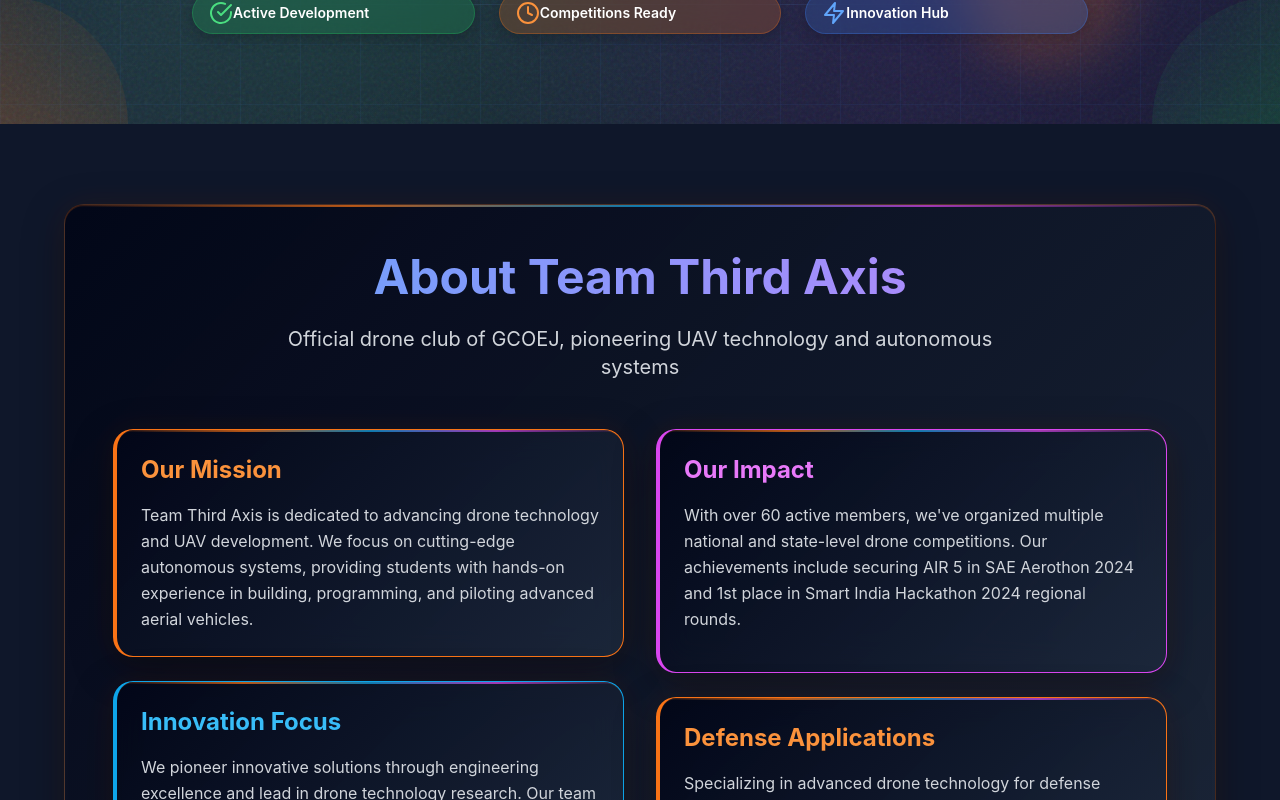
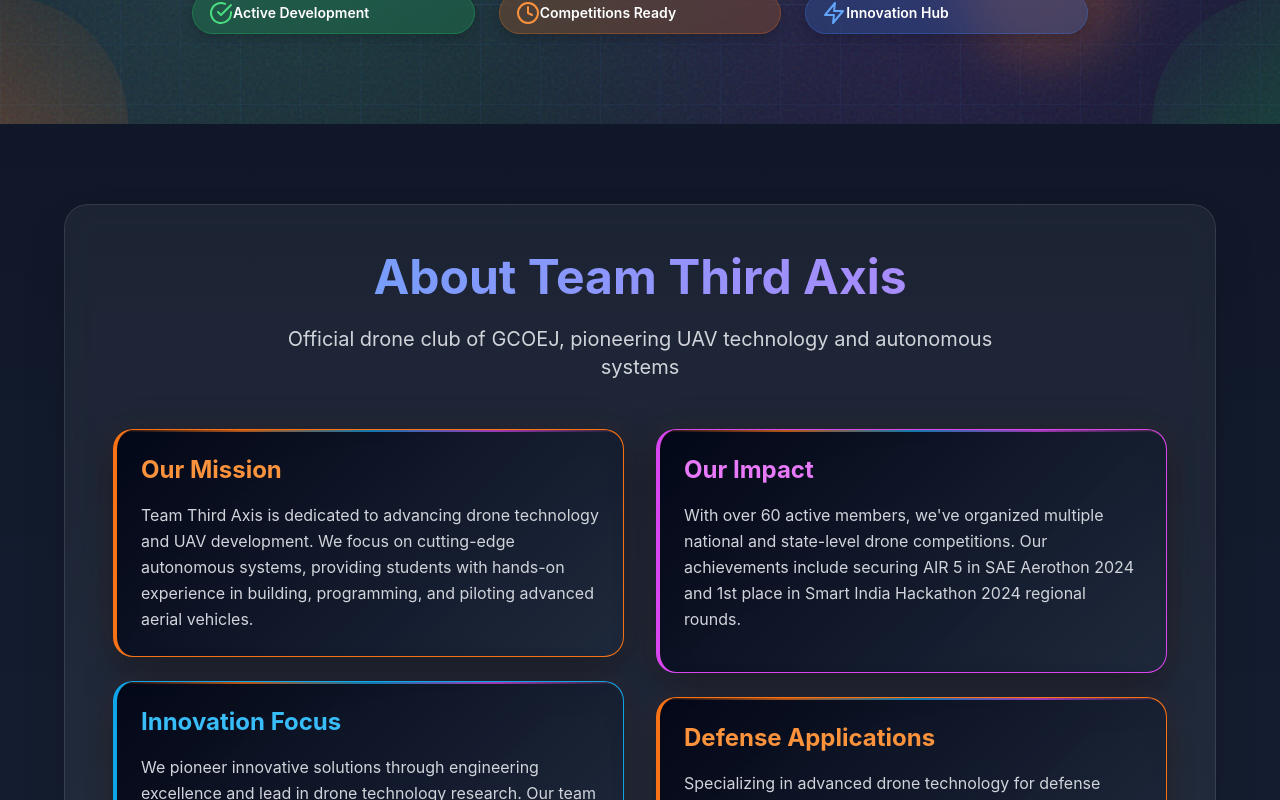
Before and after one commit to Shubham07badgujar/Drone-Club-Website, a React (Vite) app in the folder frontend/: page / in a window 1280 px wide. Shown: the part 820-1620 px from the top of the page. Built offline with nearby package versions, Linux system fonts and the light colour scheme.

Commit message:
feat: Enhance About section with gradient background and improved card styling

```diff
--- a/frontend/src/pages/Home.jsx
+++ b/frontend/src/pages/Home.jsx
@@ -160,14 +160,17 @@
         </section>
 
         {/* About Section */}
-        <section className="py-20 px-4 md:px-8 lg:px-16">
-          <div className="max-w-7xl mx-auto">
+        <section className="py-20 px-4 md:px-8 lg:px-16 relative">
+          {/* Section Background */}
+          <div className="absolute inset-0 bg-gradient-to-b from-gray-900/50 to-slate-800/50"></div>
+
+          <div className="max-w-7xl mx-auto relative z-10">
             <motion.div
               initial={{ opacity: 0, y: 50 }}
               whileInView={{ opacity: 1, y: 0 }}
               transition={{ duration: 0.8 }}
               viewport={{ once: true }}
-              className="card-drone p-8 md:p-12"
+              className="backdrop-blur-lg bg-white/5 border border-white/10 rounded-3xl p-8 md:p-12 shadow-2xl"
             >
               <div className="text-center mb-12">
                 <h2 className="text-4xl md:text-5xl font-bold mb-6 bg-gradient-to-r from-blue-400 to-purple-400 bg-clip-text text-transparent">
```
